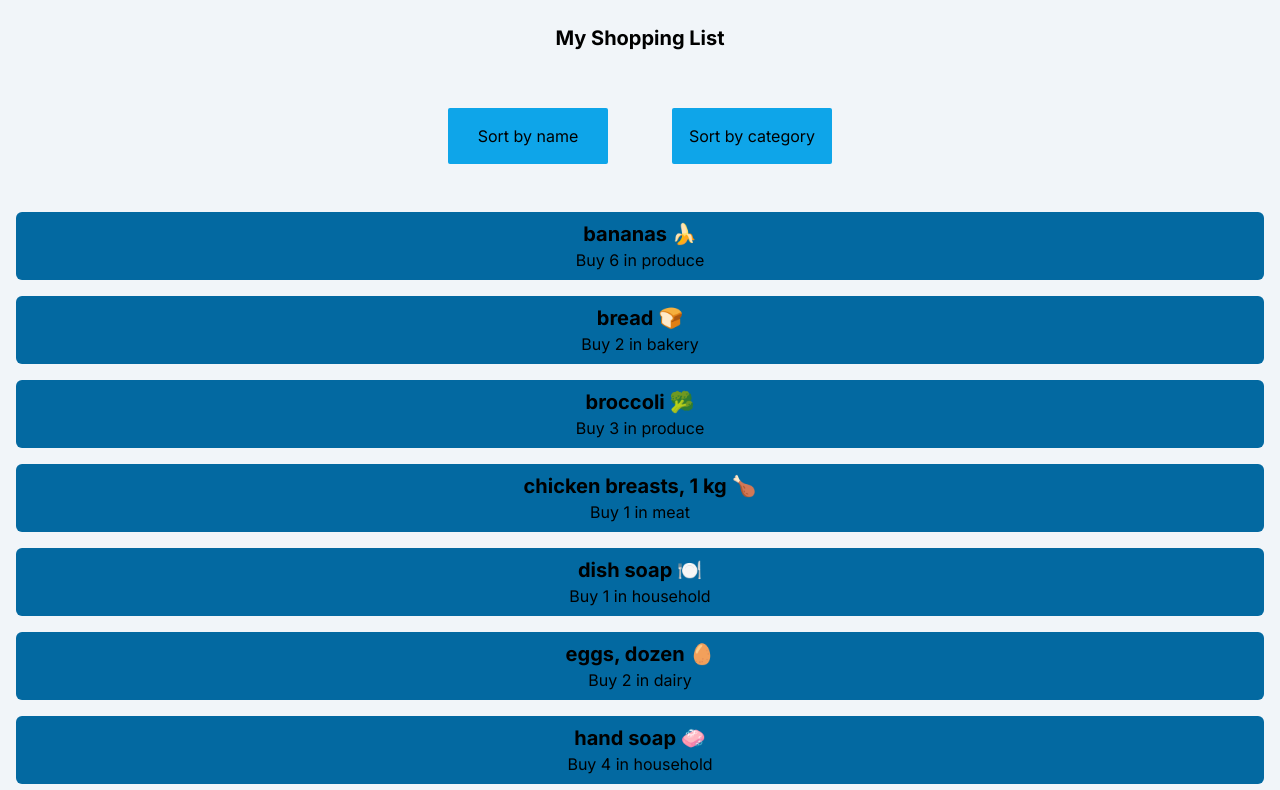
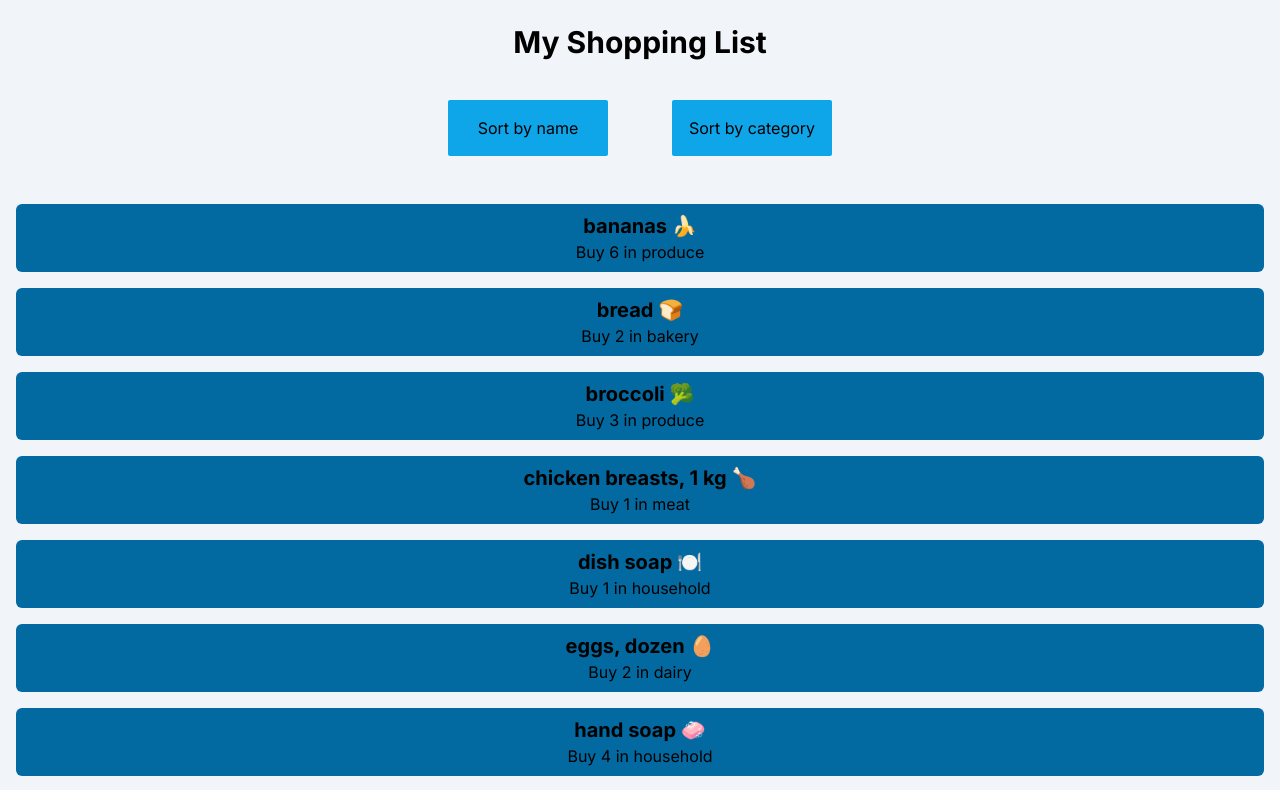
Before and after one commit to SavannaPisc/cprg306-assignments, a Next.js app: page /week5 in a window 1280 px wide. Shown: the top 790 px of the page. Built offline with nearby package versions, Linux system fonts and the light colour scheme.

Commit message:
Minor design alteration of week 5 page

```diff
--- a/app/week5/item-list.js
+++ b/app/week5/item-list.js
@@ -19,11 +19,12 @@ export default function ItemList() {
         items = items.sort((a, b) => a.name.localeCompare(b.name));
     } else if (sortBy === "category") {
         items = items.sort((a, b) => a.category.localeCompare(b.category));
+
     }
 
     return (
         <>
-            <h1 className = "text-center p-2 m-4 text-xl font-bold items-center">My Shopping List</h1>
+            <h1 className = "text-center p-2 mt-4 text-3xl font-bold items-center">My Shopping List</h1>
             <div className = "flex flex-items-center justify-center w-full rounded-md">
                 <button id = "name" value = "name" onClick = {(e) => setSortBy(e.target.value)} class = "bg-sky-500 p-4 focus:bg-sky-300 m-8 w-40 rounded-sm">Sort by name</button>
                 <button id = "category" value = "category" onClick = {(e) => setSortBy(e.target.value)} class = "bg-sky-500 p-4 focus:bg-sky-300 m-8 w-40 rounded-sm">Sort by category</button>
```
